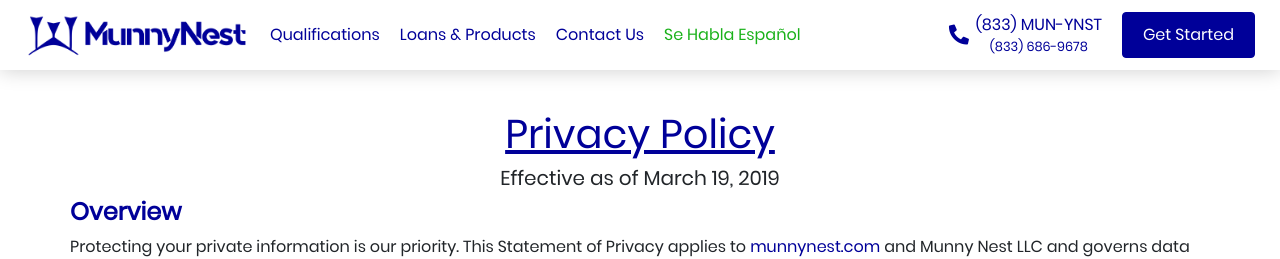
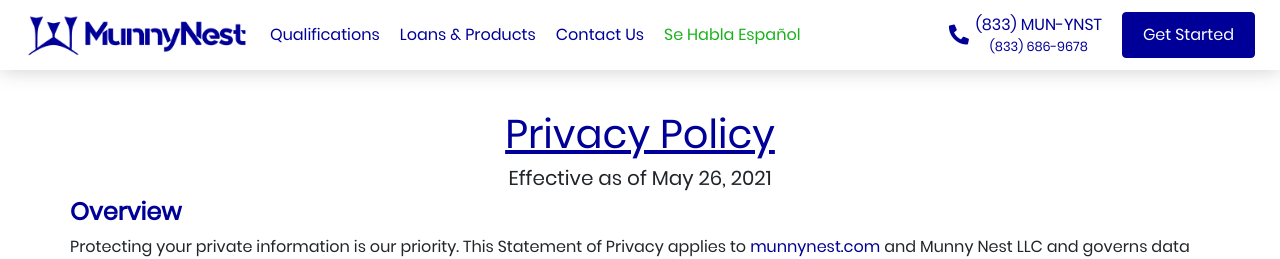
Before and after one commit to komnoor421/munnynet-site, a React app in the folder client/: page /privacy in a window 1280 px wide. Shown: the top 259 px of the page. Built offline with nearby package versions, Linux system fonts and the light colour scheme.

Commit message:
updated privacy policy

```diff
--- a/client/src/components/Privacy/index.js
+++ b/client/src/components/Privacy/index.js
@@ -11,7 +11,7 @@ class Privacy extends Component {
     return (
       <div id='privatePolicyWrapper' className='container'>
         <h1 className='privacyTitle text-center'>Privacy Policy</h1>
-        <h5 className='effective text-center'>Effective as of March 19, 2019</h5>
+        <h5 className='effective text-center'>Effective as of May 26, 2021</h5>
         <h4>Overview</h4>
         <p>Protecting your private information is our priority. This Statement of Privacy applies to <Link to='/'>munnynest.com</Link> and Munny Nest LLC and governs data collection and usage. For the purposes of this Privacy Policy, unless otherwise noted, all references to Munny Nest LLC include <Link to='/'>munnynest.com</Link>. The Munny Nest LLC website is a Small Business Loans site. By using the Munny Nest LLC website, you consent to the data practices described in this statement.</p>
         <h4>Collection of your Personal Information</h4>
@@ -63,8 +63,6 @@ class Privacy extends Component {
         <p>Munny Nest LLC welcomes your questions or comments regarding this Statement of Privacy. If you believe that Munny Nest LLC has not adhered to this Statement, please contact Munny Nest LLC at:</p>
         <p>
           Munny Nest LLC
-          <br />
-          Decatur, Georgia 30033
         </p>
         <p className='e2'>
           Email Address:
```
